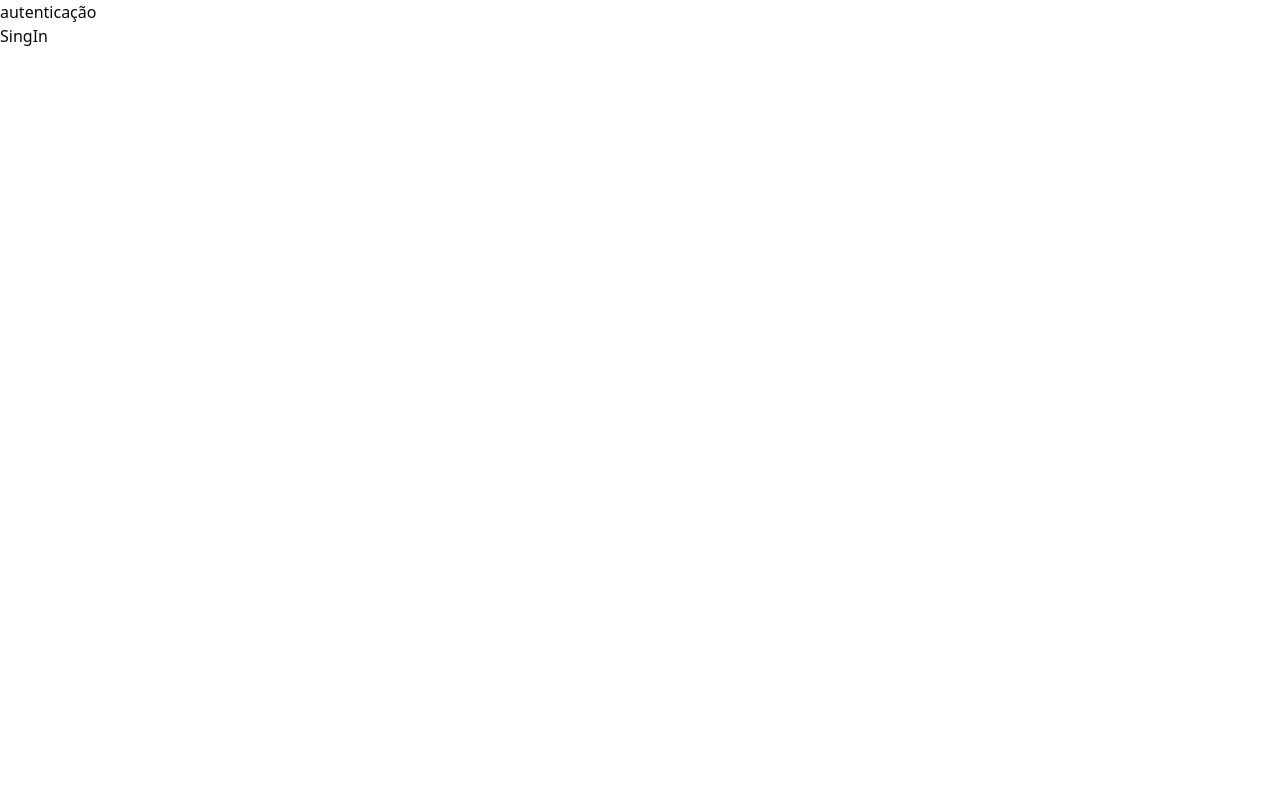
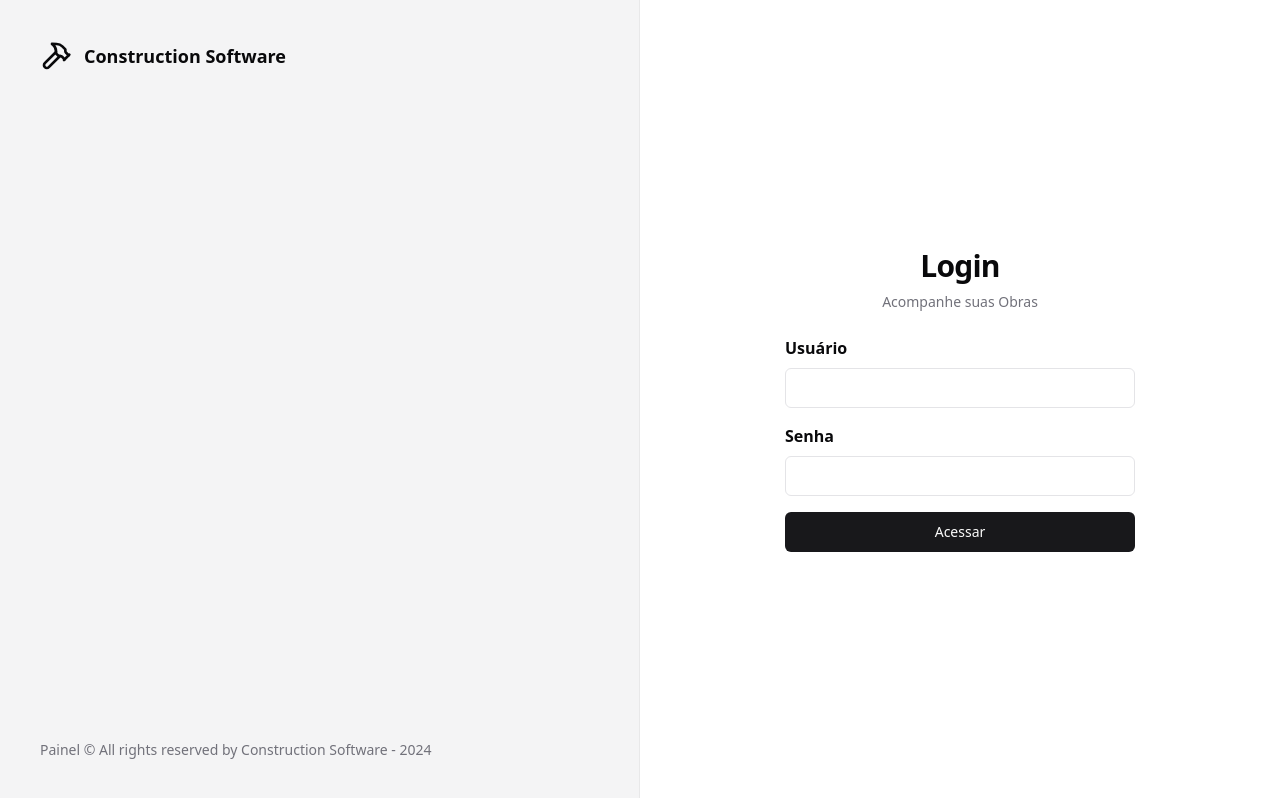
Before and after one commit to evertonlsds/crud_react, a React (Vite) app: page /sing-in in a window 1280 px wide. Built offline with nearby package versions, Linux system fonts and the light colour scheme.

Commit message:
login page layout

```diff
--- a/package.json
+++ b/package.json
@@ -10,6 +10,7 @@
     "preview": "vite preview"
   },
   "dependencies": {
+    "@radix-ui/react-label": "^2.0.2",
     "@radix-ui/react-slot": "^1.0.2",
     "class-variance-authority": "^0.7.0",
     "clsx": "^2.1.0",
@@ -18,6 +19,7 @@
     "match-sorter": "^6.3.4",
     "react": "^18.2.0",
     "react-dom": "^18.2.0",
+    "react-helmet-async": "^2.0.4",
     "react-router-dom": "^6.22.1",
     "sort-by": "^1.2.0",
     "tailwind-merge": "^2.2.1",
--- a/src/App.tsx
+++ b/src/App.tsx
@@ -1,9 +1,15 @@
 import './global.css'
 
+import { Helmet, HelmetProvider } from 'react-helmet-async'
 import { RouterProvider } from 'react-router-dom'
 
 import { router } from './routes'
 
 export function App() {
-  return <RouterProvider router={router} />
+  return (
+    <HelmetProvider>
+      <Helmet titleTemplate="%s | construction.software" />
+      <RouterProvider router={router} />
+    </HelmetProvider>
+  )
 }
--- /dev/null
+++ b/src/components/ui/input.tsx
@@ -0,0 +1,25 @@
+import * as React from 'react'
+
+import { cn } from '@/lib/utils'
+
+export interface InputProps
+  extends React.InputHTMLAttributes<HTMLInputElement> {}
+
+const Input = React.forwardRef<HTMLInputElement, InputProps>(
+  ({ className, type, ...props }, ref) => {
+    return (
+      <input
+        type={type}
+        className={cn(
+          'flex h-10 w-full rounded-md border border-input bg-background px-3 py-2 text-sm ring-offset-background file:border-0 file:bg-transparent file:text-sm file:font-medium placeholder:text-muted-foreground focus-visible:outline-none focus-visible:ring-2 focus-visible:ring-ring focus-visible:ring-offset-2 disabled:cursor-not-allowed disabled:opacity-50',
+          className,
+        )}
+        ref={ref}
+        {...props}
+      />
+    )
+  },
+)
+Input.displayName = 'Input'
+
+export { Input }
--- /dev/null
+++ b/src/components/ui/label.tsx
@@ -0,0 +1,24 @@
+import * as LabelPrimitive from '@radix-ui/react-label'
+import { cva, type VariantProps } from 'class-variance-authority'
+import * as React from 'react'
+
+import { cn } from '@/lib/utils'
+
+const labelVariants = cva(
+  'text-sm font-medium leading-none peer-disabled:cursor-not-allowed peer-disabled:opacity-70',
+)
+
+const Label = React.forwardRef<
+  React.ElementRef<typeof LabelPrimitive.Root>,
+  React.ComponentPropsWithoutRef<typeof LabelPrimitive.Root> &
+    VariantProps<typeof labelVariants>
+>(({ className, ...props }, ref) => (
+  <LabelPrimitive.Root
+    ref={ref}
+    className={cn(labelVariants(), className)}
+    {...props}
+  />
+))
+Label.displayName = LabelPrimitive.Root.displayName
+
+export { Label }
--- a/src/pages/_layouts/auth.tsx
+++ b/src/pages/_layouts/auth.tsx
@@ -1,10 +1,20 @@
+import { Hammer } from 'lucide-react'
 import { Outlet } from 'react-router-dom'
 
 export function AuthLayout() {
   return (
-    <div>
-      <h1>autenticação</h1>
-      <div>
+    <div className="grid min-h-screen grid-cols-2">
+      <div className="flex h-full flex-col justify-between border-r border-foreground/5 bg-muted p-10 text-muted-foreground">
+        <div className="flex items-center gap-3 text-lg text-foreground">
+          <Hammer className="h-8 w-8" />
+          <span className="font-semibold">Construction Software</span>
+        </div>
+        <footer className="text-sm">
+          Painel &copy; All rights reserved by Construction Software -{' '}
+          {new Date().getFullYear()}
+        </footer>
+      </div>
+      <div className="flex flex-col items-center justify-center">
         <Outlet />
       </div>
     </div>
--- a/src/pages/app/dashboard.tsx
+++ b/src/pages/app/dashboard.tsx
@@ -1,3 +1,10 @@
+import { Helmet } from 'react-helmet-async'
+
 export function Dashboard() {
-  return <h1>Dashboard</h1>
+  return (
+    <>
+      <Helmet title="Dashboard" />
+      <h1>Dashboard</h1>
+    </>
+  )
 }
--- a/src/pages/auth/sign-in.tsx
+++ b/src/pages/auth/sign-in.tsx
@@ -1,3 +1,36 @@
+import { Label } from '@radix-ui/react-label'
+import { Helmet } from 'react-helmet-async'
+
+import { Button } from '@/components/ui/button'
+import { Input } from '@/components/ui/input'
+
 export function SingIn() {
-  return <h1>SingIn</h1>
+  return (
+    <>
+      <Helmet title="Login" />
+      <div className="p-8">
+        <div className=" flex w-[350px] flex-col  justify-center gap-6">
+          <div className="flex flex-col gap-2 text-center">
+            <h1 className="text-3xl font-bold tracking-tight">Login</h1>
+            <p className="text-sm text-muted-foreground">
+              Acompanhe suas Obras
+            </p>
+          </div>
+          <form className="space-y-4">
+            <div className="space-y-2 font-semibold">
+              <Label>Usuário</Label>
+              <Input id="email" type="email" />
+            </div>
+            <div className="space-y-2 font-semibold">
+              <Label>Senha</Label>
+              <Input id="password" type="password" />
+            </div>
+            <Button className="w-full" type="submit">
+              Acessar
+            </Button>
+          </form>
+        </div>
+      </div>
+    </>
+  )
 }
```
Also changed, not shown: 1 other file (tests, documents, lock files or other folders).
